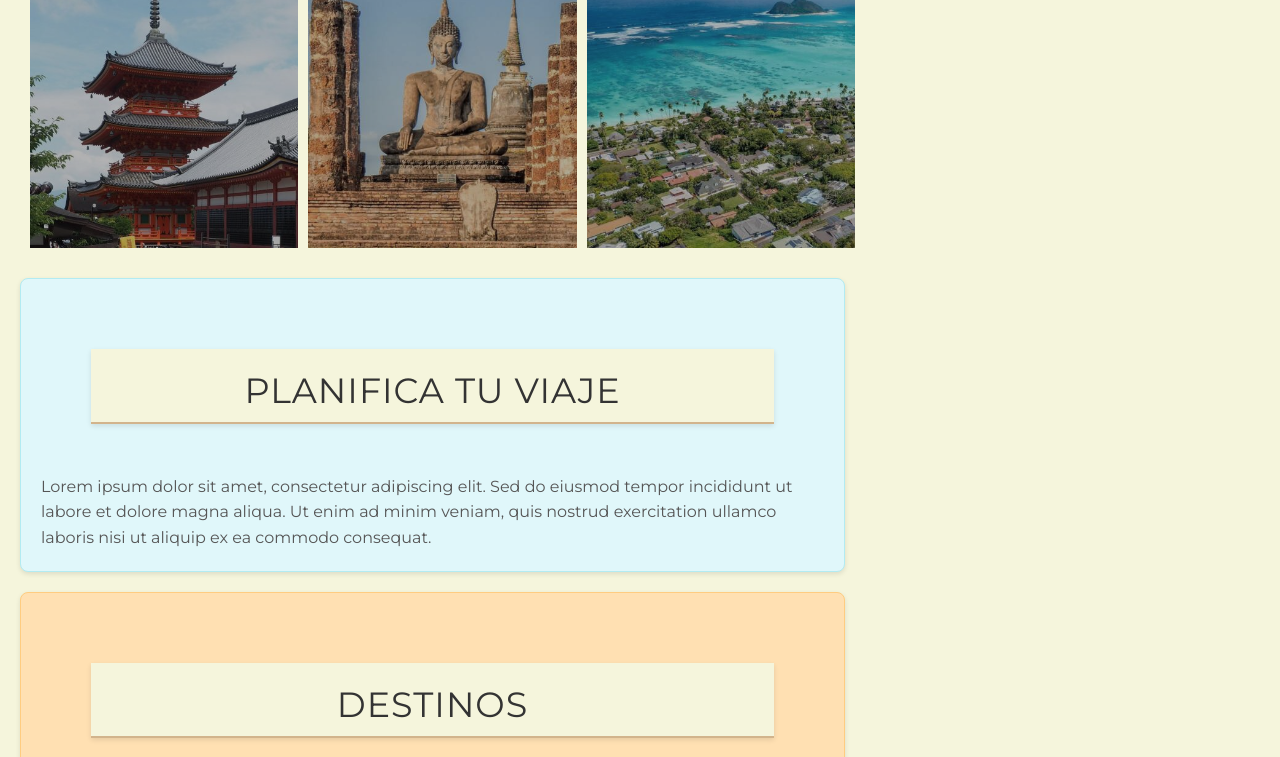
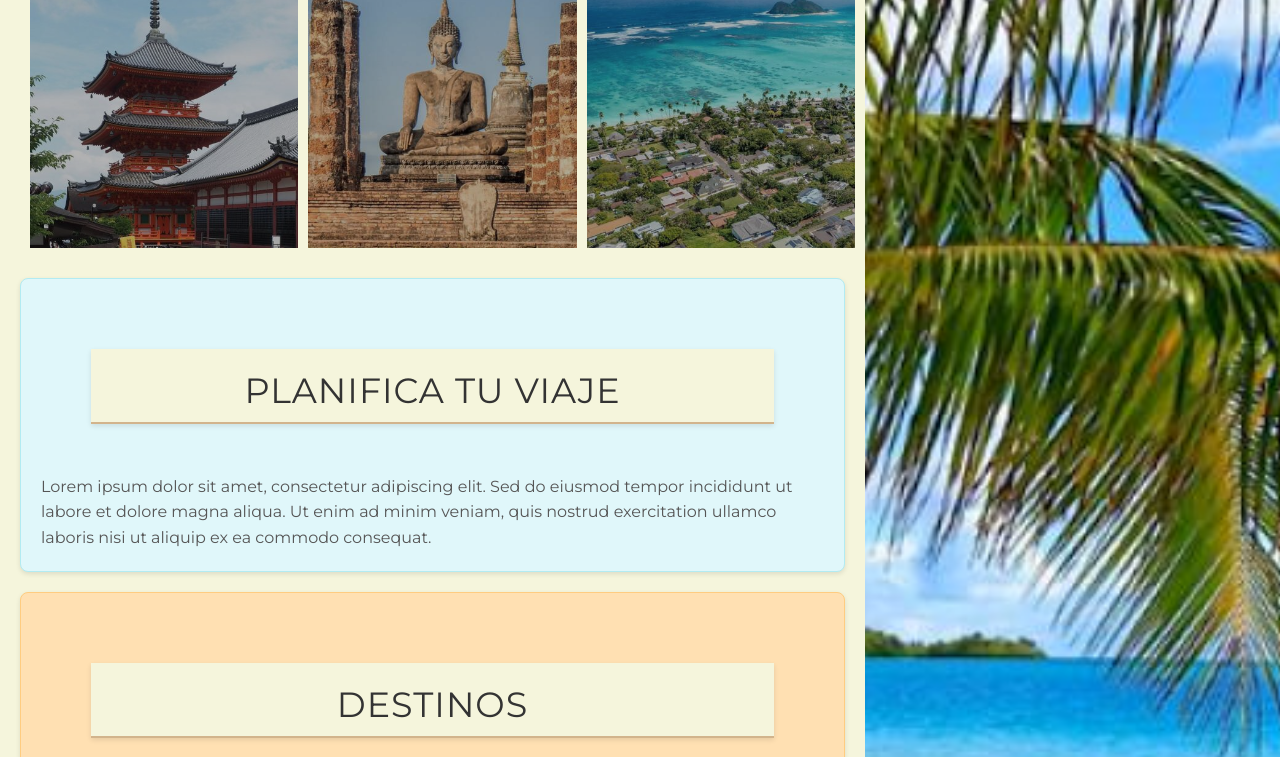
Before and after one commit to Domi-975/animaciones, a plain HTML site: page index.html in a window 1280 px wide. Shown: the part 724-1481 px from the top of the page. Drawn offline with Linux system fonts and the light colour scheme; the site is published under a folder, as on GitHub Pages, so addresses that start at the root find nothing.

Commit message:
Actualización de la ruta de la imagen en style.css

```diff
--- a/assets/css/style.css
+++ b/assets/css/style.css
@@ -26,7 +26,7 @@ nav {
     display: flex;
     align-items: center;
     padding: 20px;
-    background-image: url('/assets/img/playa.jpg');
+    background-image: url('../img/playa.jpg');
     background-size: contain;
     background-size: cover;
     background-position: center;
```
Also changed, not shown: prueba.txt (added).
